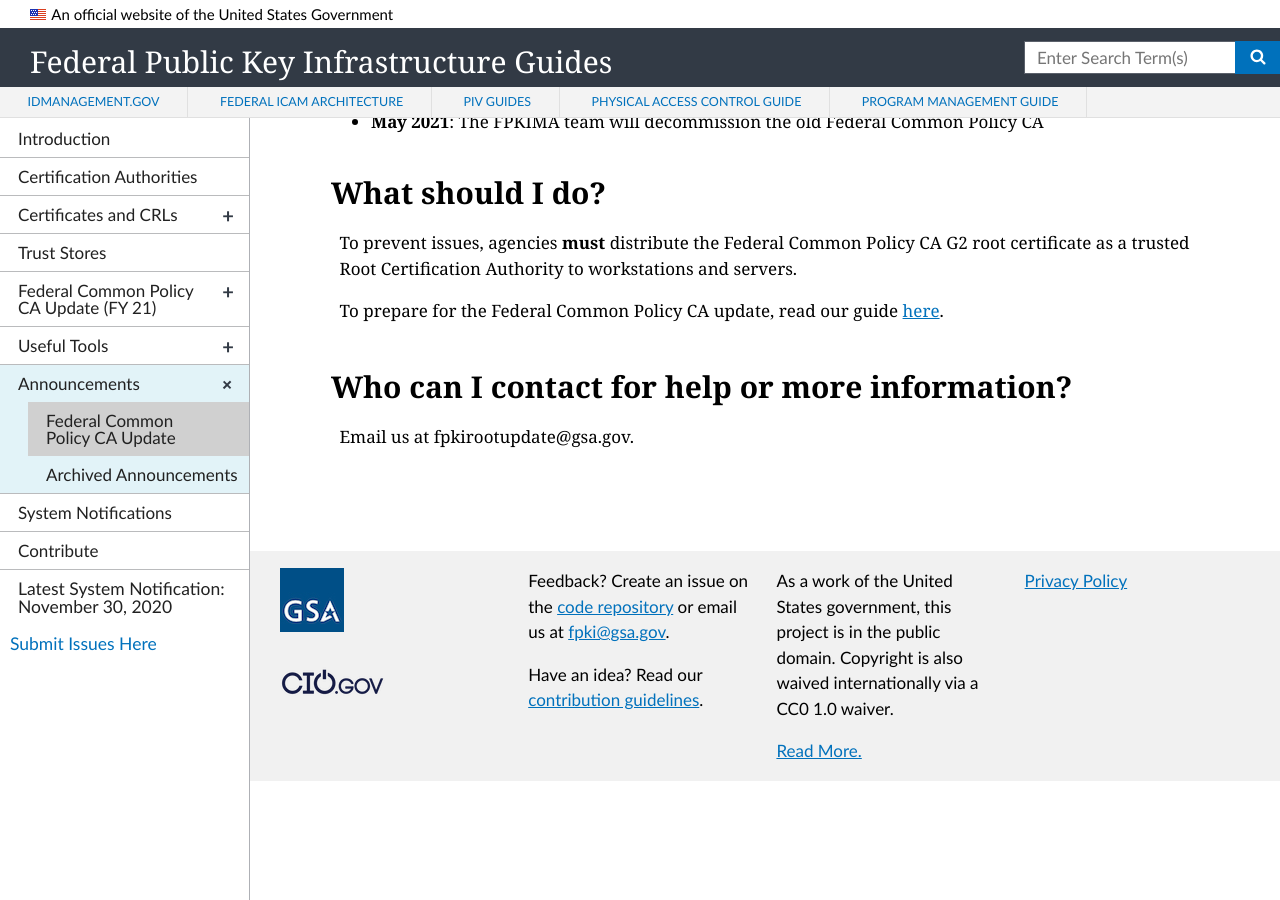
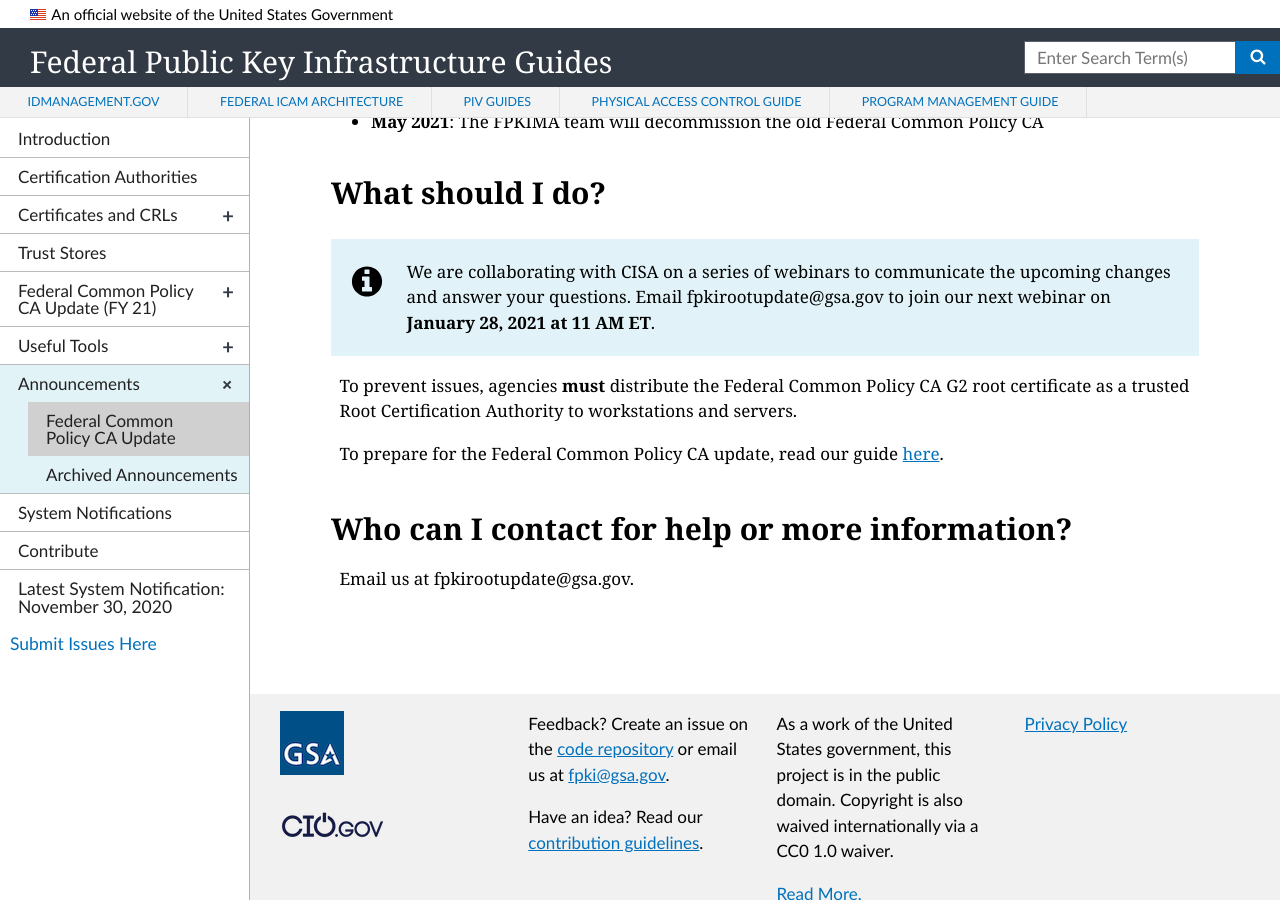
Before and after one commit to GSA/fpki-guides, a Jekyll site: the page built from _announcements/01_common_policy_rekey.md, in a window 1280 px wide and 900 px high, scrolled down 1113 px. Built offline with Jekyll 4.4.1, drawn with Linux system fonts in a browser that asks for light colours; nearby versions of some CDN libraries; before the commit the page ends 1894 px from its top, so only the background shows below that.

Commit message:
Update 01_common_policy_rekey.md

```diff
--- a/_announcements/01_common_policy_rekey.md
+++ b/_announcements/01_common_policy_rekey.md
@@ -34,6 +34,9 @@
 - **May 2021**: The FPKIMA team will decommission the old Federal Common Policy CA
 
 ## What should I do?
+
+{% include alert-info.html content="We are collaborating with CISA on a series of webinars to communicate the upcoming changes and answer your questions.  Email fpkirootupdate@gsa.gov to join our next webinar on <strong>January 28, 2021 at 11 AM ET</strong>." %}
+
 To prevent issues, agencies **must** distribute the Federal Common Policy CA G2 root certificate as a trusted Root Certification Authority to workstations and servers.
 
 To prepare for the Federal Common Policy CA update, read our guide [here]({{ site.baseurl }}/common).
```
